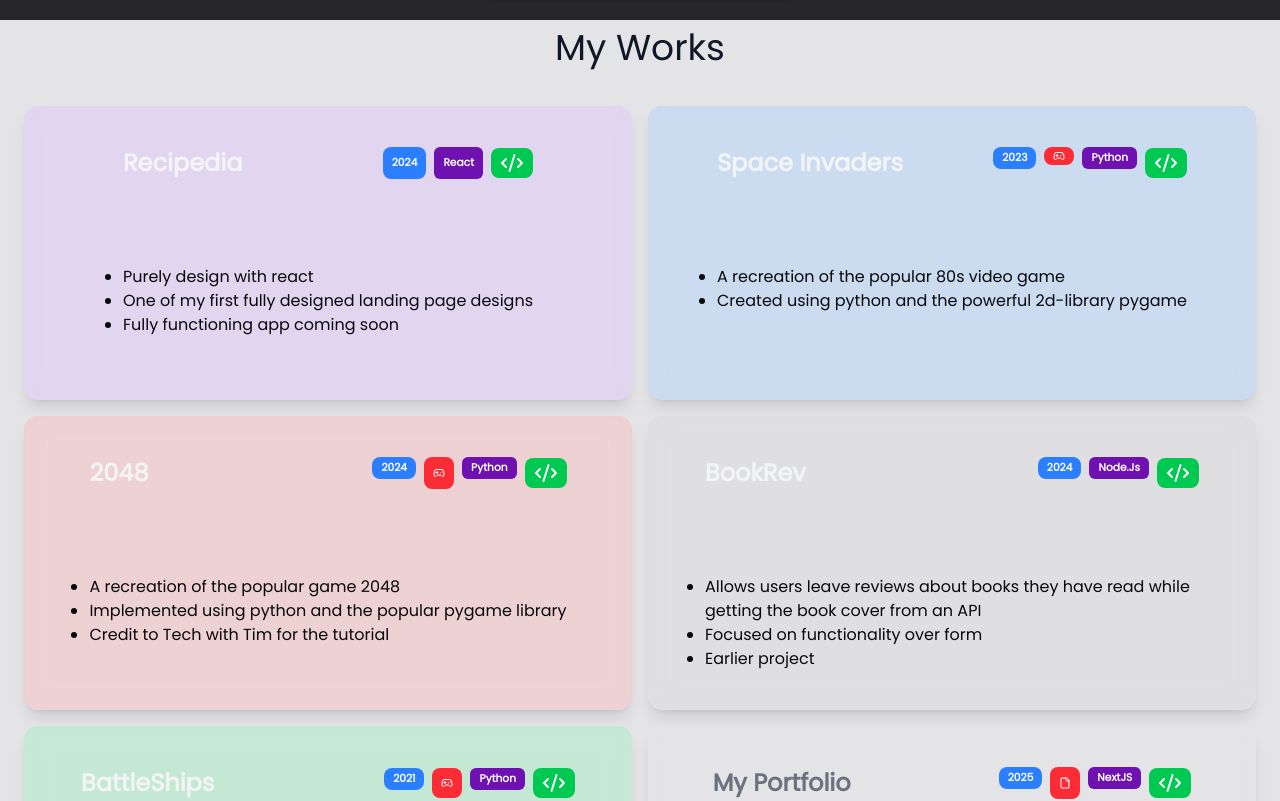
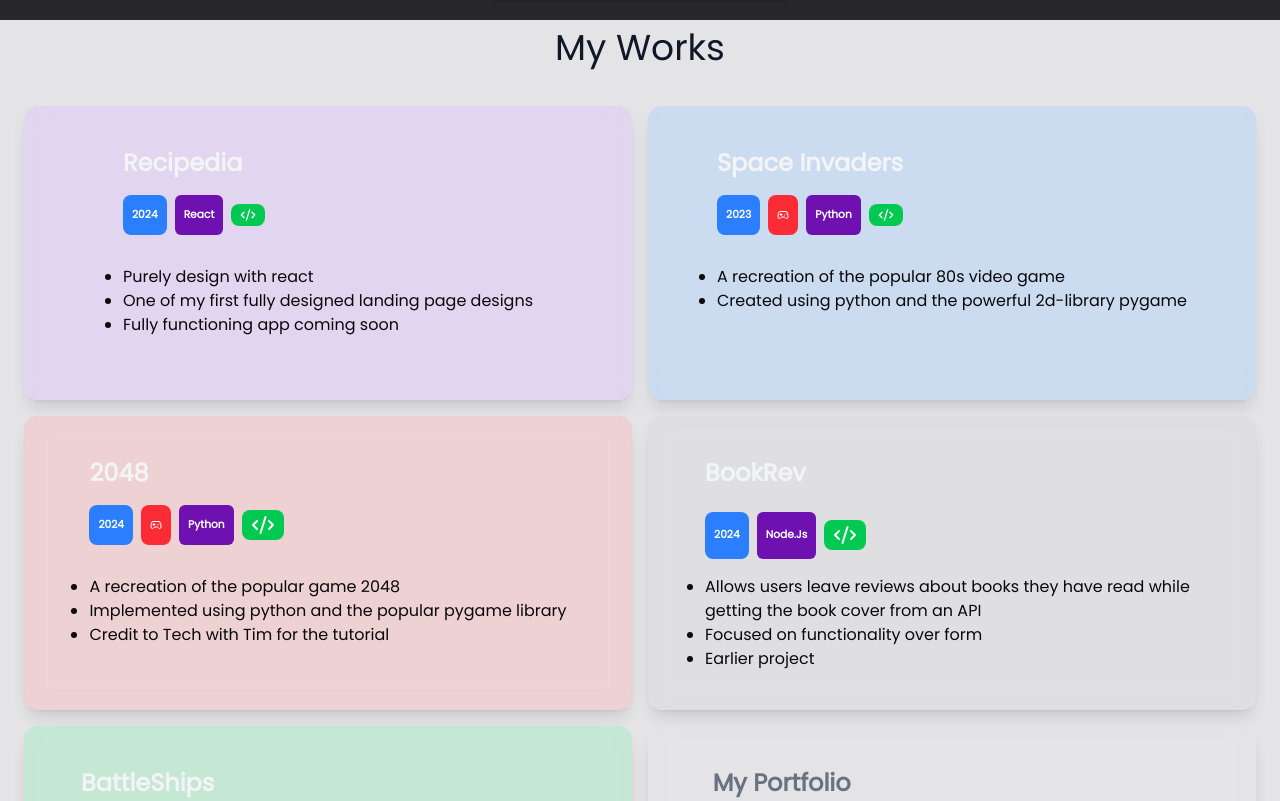
Before and after one commit to Bizarr403/My_Portfolio, a Next.js app: page / in a window 1280 px wide. Shown: the part 1620-2421 px from the top of the page. Built offline with nearby package versions, Linux system fonts and the light colour scheme.

Commit message:
Adjusted the layoutof the card title and badges

```diff
--- a/src/app/page.tsx
+++ b/src/app/page.tsx
@@ -118,9 +118,9 @@ export default function Home() {
         <h1 className="text-gray-900 text-center text-4xl ">My Works</h1>
         <motion.article className=" grid grid-rows-4 gap-4 md:grid-cols-6 place-items-center p-4">
           <Card className="bg-purple-300/30   backdrop-blur-md shadow-lg border-transparent w-full h-full grid grid-rows-2 p-8  md:col-span-3 md:row-span-2 place-content-center mt-3">
-            <CardHeader className="flex justify-center items-start w-full">
-              <div className="mt-2 flex justify-between w-full">
-                <CardTitle className="text-center text-gray-100 text-2xl">
+            <CardHeader>
+              <div className="mt-2 grid grid-rows-2 gap-2  h-full w-full">
+                <CardTitle className="text-left text-gray-100 text-2xl">
                   Recipedia
                 </CardTitle>
                 <div className="flex gap-2 w-fit">
@@ -135,7 +135,7 @@ export default function Home() {
                       <TooltipProvider>
                         <Tooltip>
                           <TooltipTrigger>
-                            <Code2 className="h-fit w-fit" />
+                            <Code2 className="h-4 w-4" />
                           </TooltipTrigger>
                           <TooltipContent>View code</TooltipContent>
                         </Tooltip>
@@ -155,20 +155,20 @@ export default function Home() {
             </CardContent>
           </Card>
           <Card className="bg-blue-300/30   backdrop-blur-md shadow-lg border-transparent w-full h-full grid grid-rows-2 p-8  md:col-span-3 md:row-span-2 place-content-center mt-3">
-            <CardHeader className="flex justify-center items-start w-full">
-              <div className="mt-2 flex justify-between w-full">
-                <CardTitle className="text-center text-gray-100 text-2xl">
+            <CardHeader>
+              <div className="mt-2 grid grid-rows-2 gap-2  h-full w-full">
+                <CardTitle className="text-left text-gray-100 text-2xl">
                   Space Invaders
                 </CardTitle>
 
-                <div className="flex gap-2 w-fit">
-                  <Badge className="font-semibold bg-blue-500 text-white rounded-[8px] text-[8pt] px-2 h-fit w-fit">
+                <div className="flex gap-2 w-full">
+                  <Badge className="font-semibold bg-blue-500 text-white rounded-[8px] text-[8pt] px-2 ">
                     2023
                   </Badge>
-                  <Badge className="font-light bg-red-500 text-white rounded-[8px] text-[8pt] px-2 h-fit w-fit">
+                  <Badge className="font-light bg-red-500 text-white rounded-[8px] text-[8pt] px-2 ">
                     <Gamepad2 className="h-4 w-4" />
                   </Badge>
-                  <Badge className="font-semibold bg-purple-800 text-white rounded-[6px] text-[8pt] px-2 h-fit w-fit">
+                  <Badge className="font-semibold bg-purple-800 text-white rounded-[6px] text-[8pt] px-2 ">
                     Python
                   </Badge>
                   <Link
@@ -179,7 +179,7 @@ export default function Home() {
                       <TooltipProvider>
                         <Tooltip>
                           <TooltipTrigger>
-                            <Code2 className="h-fit w-fit" />
+                            <Code2 className="h-4 w-4" />
                           </TooltipTrigger>
                           <TooltipContent>View code</TooltipContent>
                         </Tooltip>
@@ -197,19 +197,19 @@ export default function Home() {
             </CardContent>
           </Card>
           <Card className="bg-red-300/30   backdrop-blur-md shadow-lg border-transparent w-full h-full grid grid-rows-2 p-8  md:col-span-3 md:row-span-2 place-content-center mt-3">
-            <CardHeader className="flex justify-between items-start w-full">
-              <div className="mt-2 flex justify-between w-full">
-                <CardTitle className="text-center text-2xl text-gray-100">
+            <CardHeader>
+              <div className="mt-2 grid grid-rows-2 gap-2  h-full w-full">
+                <CardTitle className="text-left text-2xl text-gray-100">
                   2048
                 </CardTitle>
-                <div className="flex gap-2 w-fit">
-                  <Badge className="font-semibold bg-blue-500 text-white rounded-[8px] text-[8pt] px-2 h-fit w-fit">
+                <div className="flex gap-2">
+                  <Badge className="font-semibold bg-blue-500 text-white rounded-[8px] text-[8pt] px-2 ">
                     2024
                   </Badge>
                   <Badge className="font-light bg-red-500 text-white rounded-[8px] text-[8pt] px-2">
-                    <Gamepad2 className="h-fit w-fit" />
+                    <Gamepad2 className="h-4 w-4" />
                   </Badge>
-                  <Badge className="font-semibold bg-purple-800 text-white rounded-[6px] text-[8pt] px-2 h-fit w-fit">
+                  <Badge className="font-semibold bg-purple-800 text-white rounded-[6px] text-[8pt] px-2 ">
                     Python
                   </Badge>
                   <Link href="/" className="flex justify-center items-center">
@@ -238,15 +238,15 @@ export default function Home() {
           </Card>
           <Card className="bg-zinc-300/30 backdrop-blur-md shadow-lg border-transparent w-full h-full grid grid-rows-2 p-8  place-content-center mt-3 md:col-span-3 md:row-span-2">
             <CardHeader className="flex justify-center items-start w-full">
-              <div className="mt-2 flex justify-between w-full gap-4">
-                <CardTitle className="text-center text-gray-100 text-2xl">
+              <div className="mt-2 grid grid-rows-2 gap-2 h-full w-full ">
+                <CardTitle className="text-left text-gray-100 text-2xl">
                   BookRev
                 </CardTitle>
-                <div className="flex gap-2 w-fit">
-                  <Badge className="font-semibold bg-blue-500 text-white rounded-[8px] text-[8pt] px-2 h-fit w-fit">
+                <div className="flex gap-2 w-full">
+                  <Badge className="font-semibold bg-blue-500 text-white rounded-[8px] text-[8pt] px-2 ">
                     2024
                   </Badge>
-                  <Badge className="font-semibold bg-purple-800 text-white rounded-[6px] text-[8pt] px-2 h-fit w-fit">
+                  <Badge className="font-semibold bg-purple-800 text-white rounded-[6px] text-[8pt] px-2 ">
                     Node.Js
                   </Badge>
                   <Link
@@ -280,18 +280,18 @@ export default function Home() {
           </Card>
           <Card className="bg-green-300/30 backdrop-blur-md shadow-lg border-transparent w-full h-full grid grid-rows-2 p-8  place-content-center mt-3 md:col-span-3 place-self-center md:row-span-2">
             <CardHeader className="flex justify-center items-start w-full">
-              <div className="mt-2 flex justify-between items-center w-full gap-4">
-                <CardTitle className="text-center text-gray-100 text-2xl">
+              <div className="mt-2  grid grid-rows-2 gap-2 h-full w-full">
+                <CardTitle className="text-left text-gray-100 text-2xl">
                   BattleShips
                 </CardTitle>
-                <div className="flex gap-2 w-fit">
-                  <Badge className="font-semibold bg-blue-500 text-white rounded-[8px] text-[8pt] px-2 h-fit w-fit">
+                <div className="flex gap-2 w-full">
+                  <Badge className="font-semibold bg-blue-500 text-white rounded-[8px] text-[8pt] px-2">
                     2021
                   </Badge>
                   <Badge className="font-light bg-red-500 text-white rounded-[8px] text-[8pt] px-2 ">
-                    <Gamepad2 className="h-fit w-fit" />
+                    <Gamepad2 className="h-4 w-4" />
                   </Badge>
-                  <Badge className="font-semibold bg-purple-800 text-white rounded-[6px] text-[8pt] px-2 h-fit w-fit">
+                  <Badge className="font-semibold bg-purple-800 text-white rounded-[6px] text-[8pt] px-2 ">
                     Python
                   </Badge>
                   <Link
@@ -302,7 +302,7 @@ export default function Home() {
                       <TooltipProvider>
                         <Tooltip>
                           <TooltipTrigger>
-                            <Code2 className="h-fit w-fit" />
+                            <Code2 className="h-4 w-4" />
                           </TooltipTrigger>
                           <TooltipContent>View code</TooltipContent>
                         </Tooltip>
@@ -325,18 +325,18 @@ export default function Home() {
           </Card>
           <Card className="bg-white-500/30 backdrop-blur-md shadow-lg border-transparent w-full h-full grid grid-rows-2 p-8  place-content-center mt-3 md:col-span-3 place-self-center md:row-span-2">
             <CardHeader className="flex justify-center items-start w-full">
-              <div className="mt-2 flex justify-between w-full gap-4">
-                <CardTitle className="text-center text-gray-500 text-2xl">
+              <div className="mt-2  grid grid-rows-2 gap-2 h-full w-full">
+                <CardTitle className="text-left text-gray-500 text-2xl">
                   My Portfolio
                 </CardTitle>
-                <div className="flex gap-2 w-fit">
-                  <Badge className="font-semibold bg-blue-500 text-white rounded-[8px] text-[8pt] px-2 h-fit w-fit">
+                <div className="flex gap-2 w-full">
+                  <Badge className="font-semibold bg-blue-500 text-white rounded-[8px] text-[8pt] px-2 ">
                     2025
                   </Badge>
                   <Badge className="font-light bg-red-500 text-white rounded-[8px] text-[8pt] px-2">
-                    <File className="h-fit w-fit" />
+                    <File className="h-4 w-4" />
                   </Badge>
-                  <Badge className="font-semibold bg-purple-800 text-white rounded-[6px] text-[8pt] px-2 h-fit w-fit">
+                  <Badge className="font-semibold bg-purple-800 text-white rounded-[6px] text-[8pt] px-2 ">
                     NextJS
                   </Badge>
                   <Link
@@ -347,7 +347,7 @@ export default function Home() {
                       <TooltipProvider>
                         <Tooltip>
                           <TooltipTrigger>
-                            <Code2 className="h-fit w-fit" />
+                            <Code2 className="h-4 w-4" />
                           </TooltipTrigger>
                           <TooltipContent>View code</TooltipContent>
                         </Tooltip>
```
